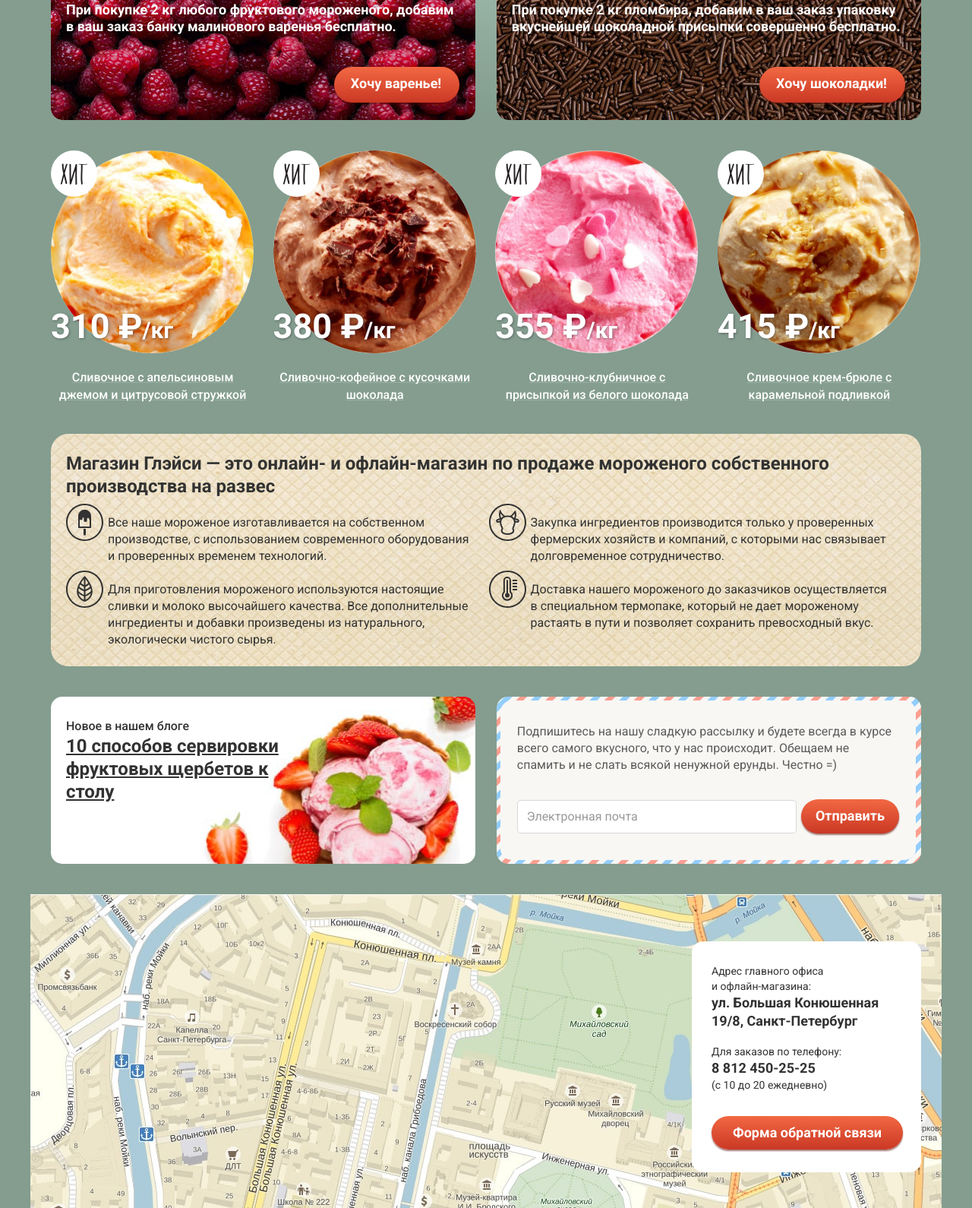
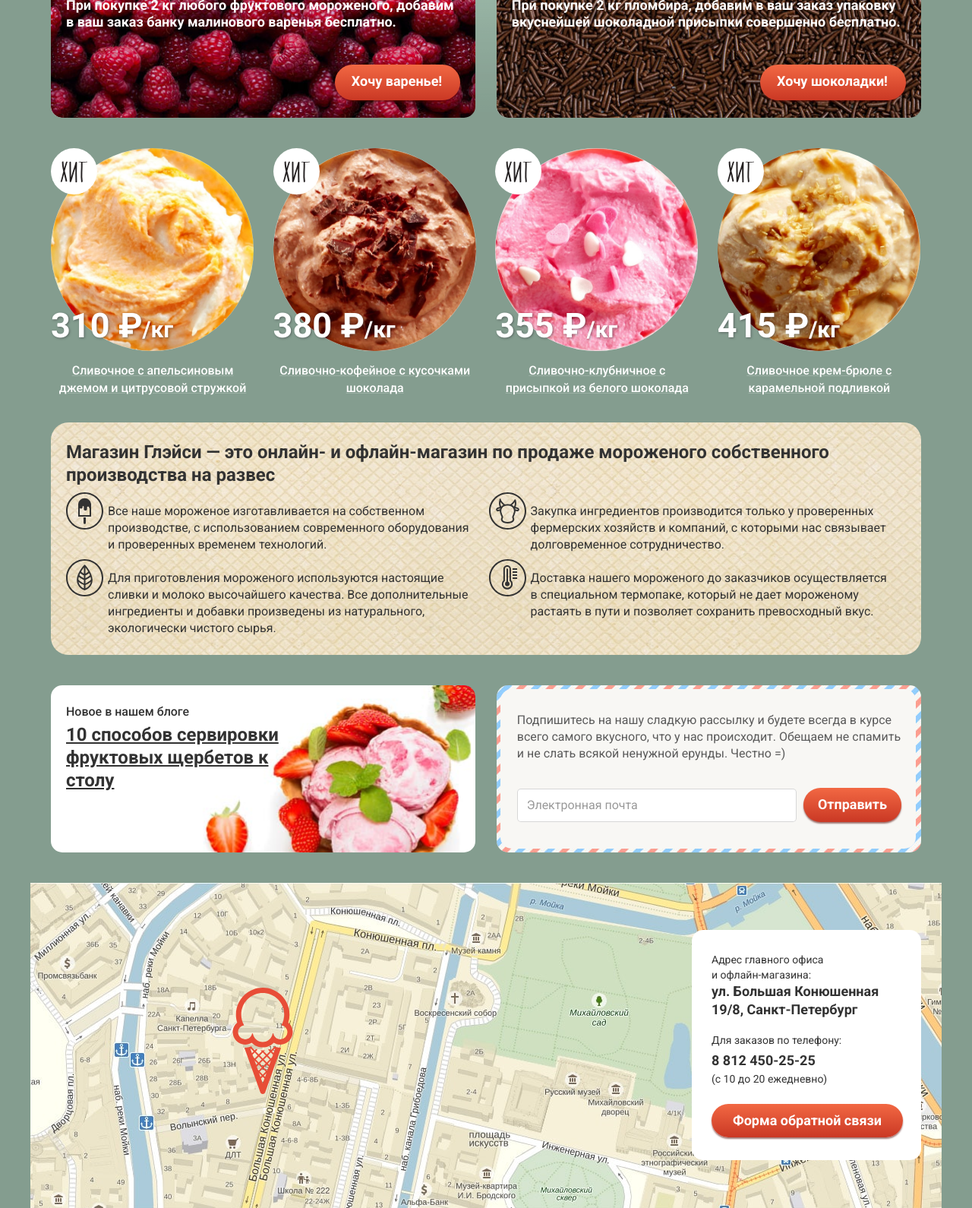
Before and after one commit to pwinteaks601/256807-gllacy, a plain HTML site: page index.html in a window 1280 px wide. Shown: the part 725-2315 px from the top of the page at 76% size. Drawn offline with Linux system fonts and the light colour scheme.

Commit message:
Подвигала отступы

```diff
--- a/css/style.css
+++ b/css/style.css
@@ -293,10 +293,13 @@ a.site-navigation_current {
   font-size: 22px;
   line-height: 24px;
   font-weight: 700;
+
 }
 
 a.header-phone {
   color: #ffffff;
+  display: inline-block;
+  margin-top: 5px;
 }
 
 /* Хлебные крошки */
@@ -459,7 +462,7 @@ h2.page-title {
 .slide-title {
   width: 700px;
   margin: 0 auto;
-  margin-bottom: 27px;
+  margin-bottom: 30px;
 
   font-size: 60px;
   line-height: 60px;
@@ -568,19 +571,23 @@ h3.special-offer-item_title {
   font-weight: 700;
   padding: 0;
   margin: 0;
+  margin-top: 3px;
+
 }
 
 p.special-offer-item_desc {
   font-size: 18px;
   font-weight: 700;
-  margin-bottom: 89px;
+  margin: 0;
+  margin-bottom: 92px;
+  margin-top: 15px;
 }
 
 .special-offer-item a {
   display: inline-block;
   position: absolute;
-  right: 21px;
-  bottom: 23px; */
+  right: 20px;
+  bottom: 23px;
 
 }
 
@@ -614,7 +621,7 @@ p.special-offer-item_desc {
 
 .hits-item p, .catalog-item p {
   position: absolute;
-  bottom: 74px;
+  bottom: 66px;
 }
 
 .hits-item::before {
@@ -1209,7 +1216,7 @@ ul.modal-cart-list {
 }
 
 .main-page .main-header {
-  margin-bottom: 290px;
+  margin-bottom: 274px;
 }
 
 .main-header_logo {
@@ -1229,7 +1236,7 @@ ul.modal-cart-list {
   justify-content: space-between;
   flex-wrap: wrap;
   align-items: center;
-  padding-top: 10px;
+  padding-top: 12px;
 }
 
 
@@ -1312,7 +1319,7 @@ div.main-header_logo {
 }
 
 .hits-list {
-  margin-bottom: 40px;
+  margin-bottom: 34px;
 }
 
 .catalog-list {
@@ -1356,7 +1363,7 @@ div.main-header_logo {
 .hits-item h3, .catalog-item h3 {
   margin: 0;
   text-align: center;
-  margin-top: 14px;
+  margin-top: 8px;
 }
 
 
@@ -1433,11 +1440,12 @@ div.main-header_logo {
 }
 
 .news_content {
-  padding: 28px 250px 80px 20px;
+  padding: 24px 250px 80px 20px;
 }
 
 .news_title {
   margin: 0;
+  margin-bottom: 4px;
 }
 
 
@@ -1453,6 +1461,7 @@ div.main-header_logo {
 p.subsribe-info {
   margin: 0;
   margin-bottom: 35px;
+  width: 101%;
 }
 
 .subscribe-form p {
@@ -1469,7 +1478,7 @@ p.subsribe-info {
   display: inline-block;
   position: absolute;
   bottom: 0px;
-  right: 0px;
+  right: -3px;
   padding: 10px 19px 11px 19px;
   cursor: pointer;
 
@@ -1484,8 +1493,6 @@ p.subsribe-info {
 }
 
 
-
-
 .contacts-block {
   position: absolute;
   width: 302px;
@@ -1495,6 +1502,20 @@ p.subsribe-info {
   border-radius: 15px;
 }
 
+.contacts::before {
+  content:"";
+  position: absolute;
+
+  width: 80px;
+  height: 140px;
+  top: 138px;
+  left: 266px;
+
+  background-image: url("../img/pin.svg");
+  background-position: 0 0;
+  background-repeat: no-repeat;
+}
+
 .contacts_content {
   padding: 29px 25px 29px 26px;
   position: relative;
@@ -1506,7 +1527,15 @@ p.subsribe-info {
 }
 
 p.contact-number {
-  margin-bottom: 76px;
+  margin-bottom: 68px;
+
+}
+
+.contact-number span {
+  display: inline-block;
+  margin-top: 5px;
+  margin-bottom: 2px;
+
 }
 
 
```
